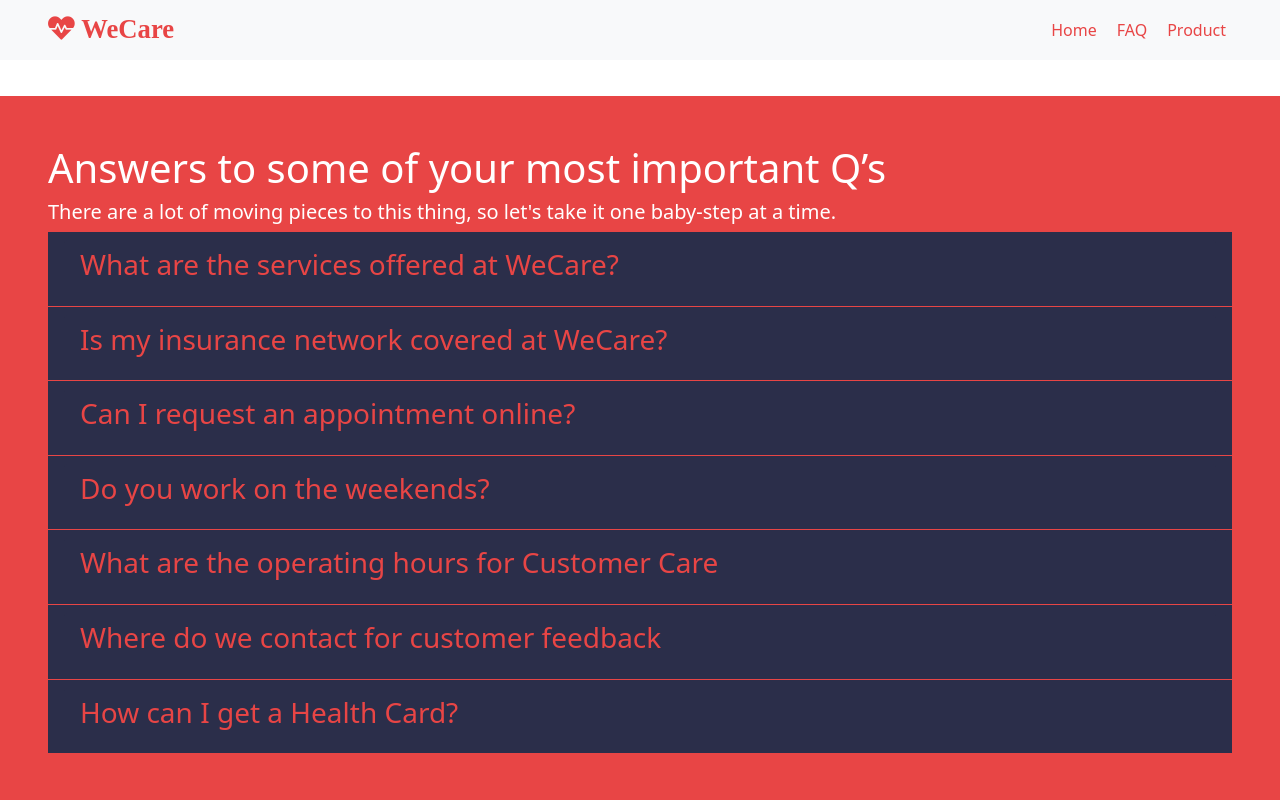
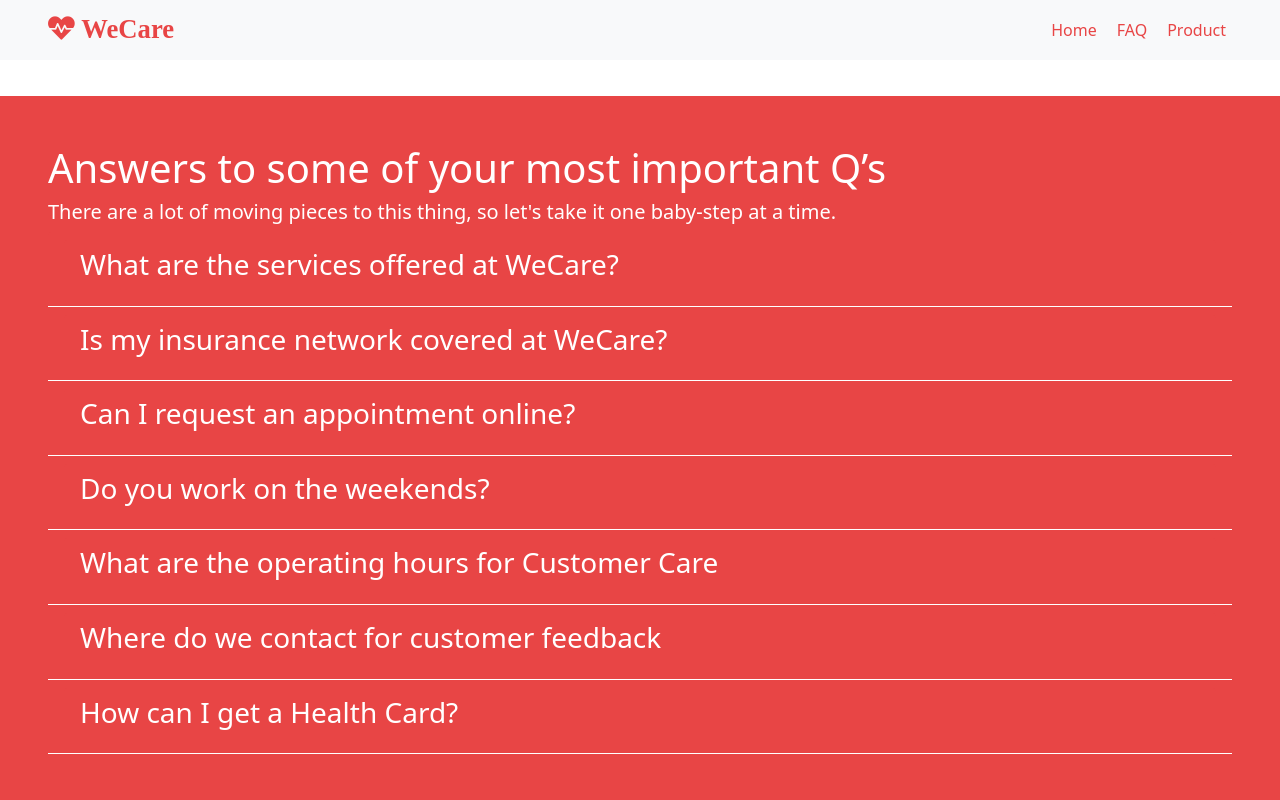
Before and after one commit to Viggyz/HospWeb, a React (Create React App) app: page /faq in a window 1280 px wide. Shown: the top 800 px of the page. Built offline with nearby package versions, Linux system fonts and the light colour scheme.

Commit message:
Cleaned up

```diff
--- a/src/App.css
+++ b/src/App.css
@@ -181,20 +181,20 @@ button.btn:hover span {
   background-color: #e84545;
 }
 div.card-header {
-  color: #e84545;
+  color: white;
   border: none;
-  background-color: #2b2e4a;
+  background-color: #e84545;
 }
 
 div.card.head {
   border: none;
   border-radius: 0;
   border-bottom: 1px solid;
-  color: #e84545;
-  background-color: #2b2e4a;
+  color: white;
+  background-color: #e84545;
 }
 div.card-body {
-  text-align: justify;
+  text-align: center;
 }
 
 .navbar-toggler {
--- a/src/pages/Product.js
+++ b/src/pages/Product.js
@@ -53,7 +53,12 @@ function Product() {
                 className="col-lg-3 col-sm-3 col d-flex align-items-strerch py-2"
               >
                 <Fade>
-                  <Card key={index} className="h-100">
+                  <Card
+                    key={index}
+                    className="h-100 link"
+                    tag={Link}
+                    to={`/product/${chair.id}`}
+                  >
                     <CardImg
                       top
                       width="100%"
@@ -62,11 +67,7 @@ function Product() {
                       height="100%"
                     />
                     <CardBody>
-                      <CardTitle tag="h5">
-                        <Link className="link" to={`/product/${chair.id}`}>
-                          {chair.name}
-                        </Link>
-                      </CardTitle>
+                      <CardTitle tag="h5">{chair.name}</CardTitle>
                     </CardBody>
                   </Card>
                 </Fade>
```
